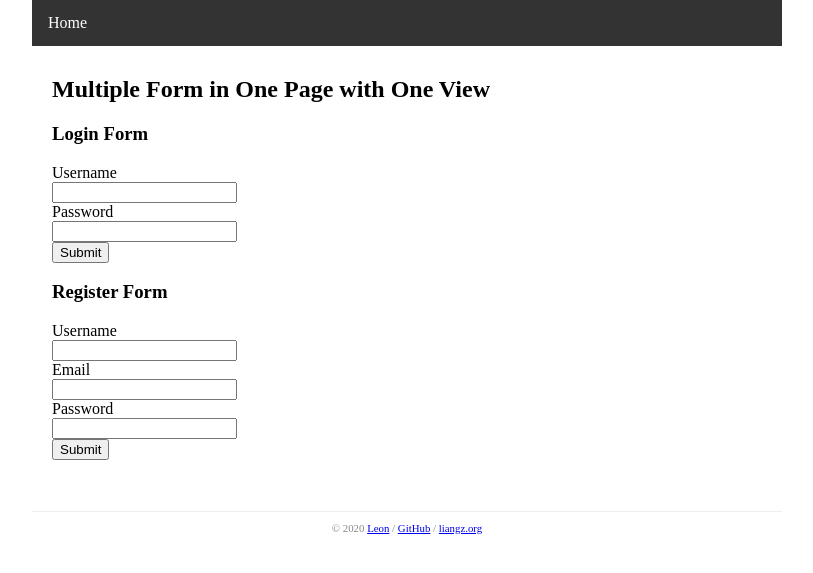
After one commit to Deteriorator/Python-Flask-Web-Development, a Flask app: template demo/form/templates/2form.html in a window 1280 px wide. The commit adds this page. Shown: the top 573 px of the page, without its empty margins (233-1046 px from the left). Run offline with Flask 2, Linux system fonts and the light colour scheme; the template is opened without the code that fills it, so the values that code supplies are empty, except form fields; form fields are guessed from the names that the template uses.

Commit message:
feat(form): several forms one page

```diff
--- /dev/null
+++ b/demo/form/templates/2form.html
@@ -0,0 +1,22 @@
+{% extends 'base.html' %}
+{% from 'macros.html' import form_field %}
+
+{% block content %}
+    <h2>Multiple Form in One Page with One View</h2>
+
+    <h3>Login Form</h3>
+    <form method="post">
+        {{ signin_form.csrf_token }}
+        {{ form_field(signin_form.username) }}
+        {{ form_field(signin_form.password) }}
+        {{ signin_form.submit1 }}
+    </form>
+    <h3>Register Form</h3>
+    <form method="post">
+        {{ register_form.csrf_token }}
+        {{ form_field(register_form.username) }}
+        {{ form_field(register_form.email) }}
+        {{ form_field(register_form.password) }}
+        {{ register_form.submit2 }}
+    </form>
+{% endblock %}
--- a/demo/form/templates/index.html
+++ b/demo/form/templates/index.html
@@ -10,6 +10,7 @@
     <li><a href="{{ url_for('multi_upload') }}">Multiple Files Upload</a></li>
     <li><a href="{{ url_for('custom_validator') }}">Custom Validator</a></li>
     <li><a href="{{ url_for('two_submits') }}">Multiple Submit Buttons</a></li>
+    <li><a href="{{ url_for('multi_form') }}">Multiple Forms in One Page with One View</a></li>
     <li><a href="{{ url_for('integrate_ckeditor') }}">Integrate CKEditor with Flask-CKEditor</a></li>
 </ul>
 {% endblock %}
```
Also changed, not shown: demo/form/app.py (+20 -1 lines), demo/form/forms.py (+13 -0 lines).
